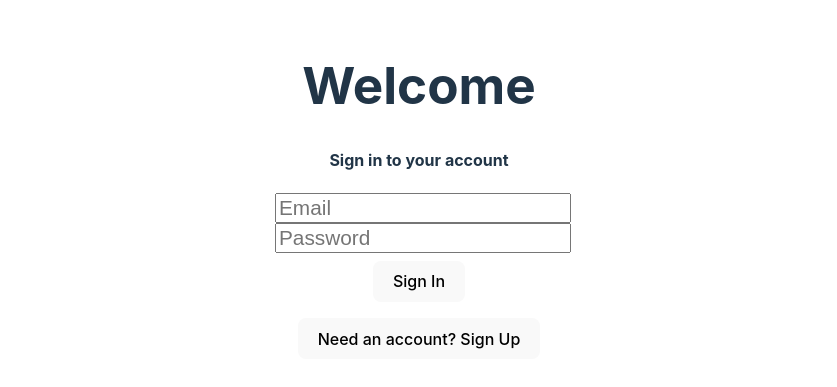
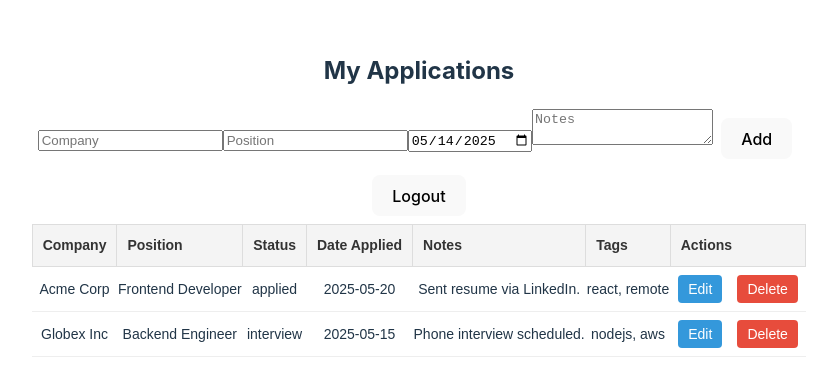
Before and after one commit to Rapha2000/job-tracker-aws, a React (Vite) app in the folder frontend-client/: page /home in a window 1280 px wide. Before the commit this address led to /login. Shown: the part 205-592 px from the top of the page, without its empty margins (221-1058 px from the left). Built offline with nearby package versions, Linux system fonts and the light colour scheme.

Commit message:
[feat] added a USE_MOCK feature fo ui dev purposes

```diff
--- a/frontend-client/src/App.tsx
+++ b/frontend-client/src/App.tsx
@@ -7,10 +7,16 @@ import HomePage from "./homePage";
 import ConfirmUserPage from "./confirmUserPage";
 import "./App.css";
 
+const USE_MOCK = true;
+
 const App = () => {
   const isAuthenticated = () => {
-    const accessToken = sessionStorage.getItem("accessToken");
-    return !!accessToken;
+    if (!USE_MOCK) {
+      const accessToken = sessionStorage.getItem("accessToken");
+      return !!accessToken;
+    } else {
+      return true;
+    }
   };
 
   return (
--- a/frontend-client/src/authUtils.tsx
+++ b/frontend-client/src/authUtils.tsx
@@ -1,6 +1,10 @@
-export const getCurrentUserEmail = () => {
-  const token = sessionStorage.getItem("idToken");
-  if (!token) throw new Error("No ID token");
-  const payload = JSON.parse(atob(token.split(".")[1]));
-  return payload["cognito:username"];
+export const getCurrentUserEmail =  (USE_MOCK: boolean) => {
+  if (!USE_MOCK) {
+    const token = sessionStorage.getItem("idToken");
+    if (!token) throw new Error("No ID token");
+    const payload = JSON.parse(atob(token.split(".")[1]));
+    return payload["cognito:username"];
+  } else {
+    return "mockuser@gmail.com"
+  }
 };
--- a/frontend-client/src/homePage.tsx
+++ b/frontend-client/src/homePage.tsx
@@ -12,6 +12,29 @@ import {
 import { getCurrentUserEmail } from "./authUtils";
 
 const USE_MOCK = true;
+
+const MOCK_APPLICATIONS: Application[] = [
+  {
+    user_id: "mockuser@example.com",
+    job_id: "1",
+    company: "Acme Corp",
+    position: "Frontend Developer",
+    status: "applied",
+    date_applied: "2025-05-20",
+    notes: "Sent resume via LinkedIn.",
+    tags: ["react", "remote"]
+  },
+  {
+    user_id: "mockuser@example.com",
+    job_id: "2",
+    company: "Globex Inc",
+    position: "Backend Engineer",
+    status: "interview",
+    date_applied: "2025-05-15",
+    notes: "Phone interview scheduled.",
+    tags: ["nodejs", "aws"]
+  }
+];
 
 type Application = {
   user_id: string;
@@ -39,8 +62,12 @@ function parseJwt(token) {
 
 const HomePage = () => {
   const navigate = useNavigate();
+
+  if (!USE_MOCK) {
     const idToken = parseJwt(sessionStorage.idToken.toString());
     const accessToken = parseJwt(sessionStorage.accessToken.toString());
+  }
+
   // console.log(
   //   `Amazon Cognito ID token encoded: ${sessionStorage.idToken.toString()}`,
   // );
@@ -64,7 +91,7 @@ const HomePage = () => {
 
   const [applications, setApplications] = useState<Application[]>([]);
 
-  const user_email = getCurrentUserEmail();
+  const user_email = getCurrentUserEmail(USE_MOCK);
 
   const [newApp, setNewApp] = useState<Omit<Application, "job_id">>({
     user_id: user_email,
@@ -79,8 +106,28 @@ const HomePage = () => {
   const [editAppId, setEditAppId] = useState<string | null>(null);
   const [editFormData, setEditFormData] = useState<Partial<Application>>({});
 
+  if (!USE_MOCK) {
     useEffect(() => {
       if (!user_email) return;
+
+      const loadApplications = async () => {
+        try {
+          const apps = await fetchApplications(user_email);
+          setApplications(apps);
+        } catch (error) {
+          console.error("Error fetching applications:", error);
+        }
+      };
+      loadApplications();
+    }, [user_email]);
+  } else {
+    useEffect(() => {
+      if (!user_email) return;
+
+      if (USE_MOCK) {
+        setApplications(MOCK_APPLICATIONS);
+        return;
+      }
 
       const loadApplications = async () => {
         try {
@@ -93,7 +140,7 @@ const HomePage = () => {
 
       loadApplications();
     }, [user_email]);
-
+  }
 
   const handleCreate = async () => {
     try {
```
Lines whose indentation alone changed are shown as unchanged.
